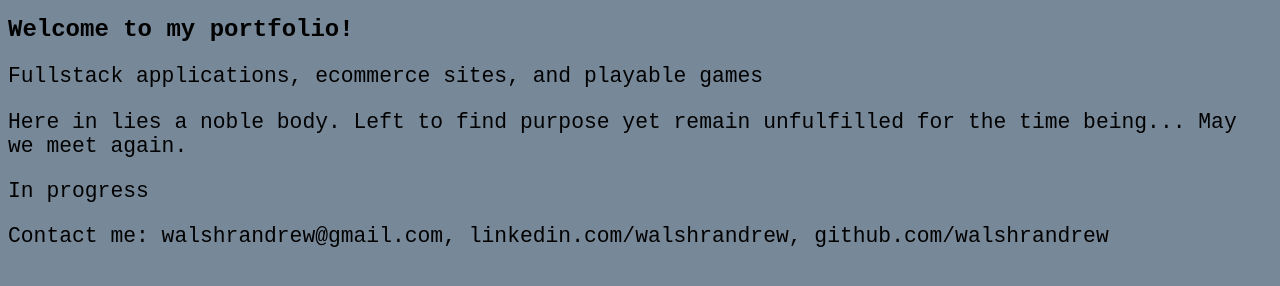
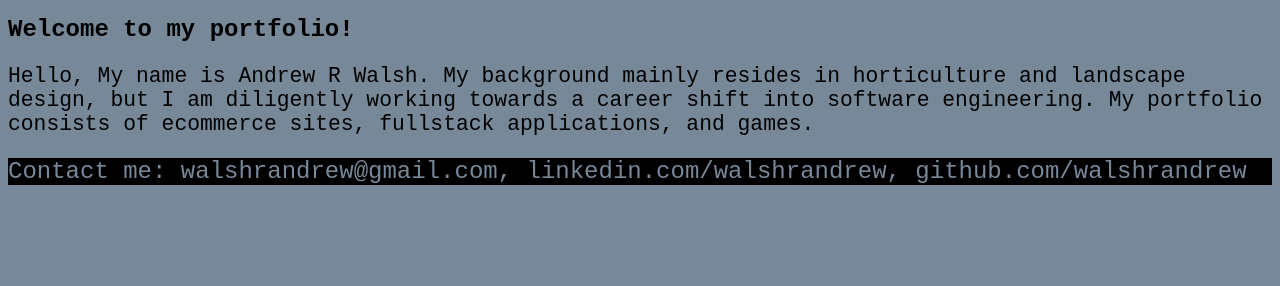
Before and after one commit to walshrandrew/portfolio, a plain HTML site: page index.html in a window 1280 px wide. Drawn offline with Linux system fonts and the light colour scheme.

Commit message:
updated html and css

```diff
--- a/index.html
+++ b/index.html
@@ -8,10 +8,11 @@
     <link rel="stylesheet" type="text/css" href="style.css">
 <body>
     <h1>Welcome to my portfolio!</h1>
-        <p>Fullstack applications, ecommerce sites, and playable games</p>
-
-        <p>Here in lies a noble body. Left to find purpose yet remain unfulfilled for the time being... May we meet again.</p>
-        <p>In progress</p>
+        <p>Hello, My name is Andrew R Walsh.
+            My background mainly resides in horticulture and landscape design, but
+            I am diligently working towards a career shift into software engineering.
+            My portfolio consists of ecommerce sites, fullstack applications, and games.
+        </p>
 
     <footer>Contact me: walshrandrew@gmail.com, linkedin.com/walshrandrew, github.com/walshrandrew</footer>
 </body>
--- a/style.css
+++ b/style.css
@@ -12,6 +12,13 @@ h1  {
     color: black;
 }
 
+footer {
+    background-color: black;
+    font-family: 'Courier New', Courier, monospace;
+    font-size: 18pt;
+    color: lightslategray
+}
+
 a:link {
     color: red;
 }
```
